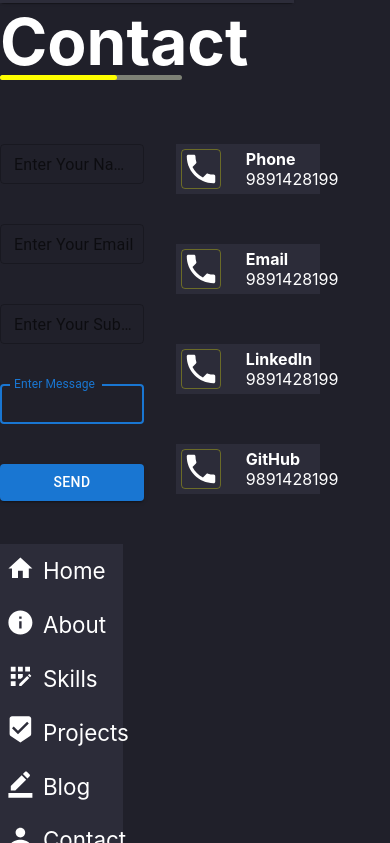
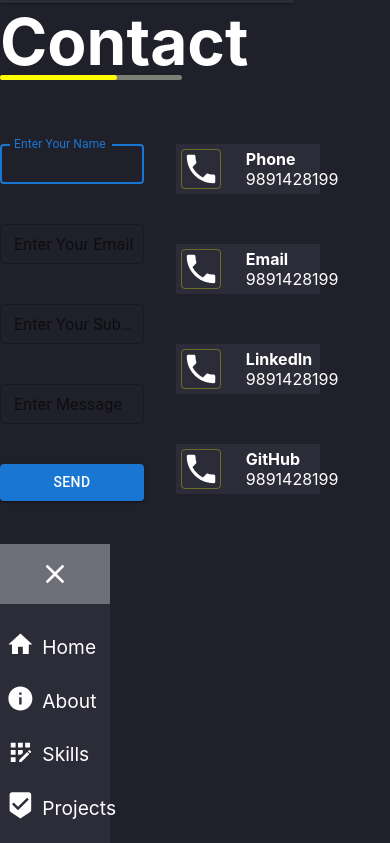
Before and after one commit to vinay3108/portfolio-dev, a Next.js app: page /contact in a window 390 px wide. Shown: the part 841-1684 px from the top of the page. Built offline with nearby package versions, Linux system fonts and the light colour scheme.

Commit message:
v1.0.9 |change right slider for responsiveness

```diff
--- a/Components/ContactUtils/ContactForm.jsx
+++ b/Components/ContactUtils/ContactForm.jsx
@@ -6,9 +6,9 @@ const ContactForm = () => {
   return (
     <ContactFormStyled>
         <TextField id="outlined-basic" label="Enter Your Name" variant="outlined" fullWidth autoFocus={true} size="small" sx={{marginBottom:'40px'}} />
-        <TextField id="outlined-basic" label="Enter Your Email" variant="outlined" fullWidth autoFocus={true} size="small" sx={{marginBottom:'40px'}}/>
-        <TextField id="outlined-basic" label="Enter Your Subject" variant="outlined" fullWidth autoFocus={true} size="small" sx={{marginBottom:'40px'}}/>
-        <TextField id="outlined-basic" label="Enter Message" variant="outlined" fullWidth autoFocus={true} size="small" multiline={true} sx={{marginBottom:'40px'}} />
+        <TextField id="outlined-basic" label="Enter Your Email" variant="outlined" fullWidth  size="small" sx={{marginBottom:'40px'}}/>
+        <TextField id="outlined-basic" label="Enter Your Subject" variant="outlined" fullWidth  size="small" sx={{marginBottom:'40px'}}/>
+        <TextField id="outlined-basic" label="Enter Message" variant="outlined" fullWidth  size="small" multiline={true} sx={{marginBottom:'40px'}} />
         <Button variant='contained' fullWidth >SEND</Button>
 
     </ContactFormStyled>
--- a/Components/Home/MainBanner.jsx
+++ b/Components/Home/MainBanner.jsx
@@ -3,11 +3,13 @@ import { styled } from '@mui/material/styles'
 import {Grid,Box} from '@mui/material';
 import ImageContainer from './ImageContainer';
 import ProjectContainer from './ProjectContainer'
+import SkillsContainer from './SkillsContainer'
 const MainBanner = () => {
   return (
     <MainBannerItem>
     <ImageContainer/>
     <ProjectContainer/>
+    <SkillsContainer/>
     </MainBannerItem>
   )
 }
--- a/Components/Home/ProjectContainer.jsx
+++ b/Components/Home/ProjectContainer.jsx
@@ -13,8 +13,9 @@ const ProjectContainer = () => {
         <span><PrecisionManufacturing/>Projects</span>
         </Box>
         <Box className='project-card-wrapper'>
-        <ProjectCardItem image={image1} widthh={'550px'} heightt={'250px'}/>
-        <ProjectCardItem image={image1} widthh={'550px'} heightt={'250px'}/>
+        <ProjectCardItem image={image1} widthh={'300px'} heightt={'250px'}/>
+        <ProjectCardItem image={image1} widthh={'300px'} heightt={'250px'}/>
+        <ProjectCardItem image={image1} widthh={'300px'} heightt={'250px'}/>
         </Box>
         <Link href={'/projects'}>
         <Button className='explore-btn'>Explore More <NavigateNext/></Button>
--- a/Components/RightSliderUtils/RightSlider.jsx
+++ b/Components/RightSliderUtils/RightSlider.jsx
@@ -1,7 +1,7 @@
 import React,{useState,useEffect} from 'react'
 import { Box } from '@mui/system'
 import { styled } from '@mui/material/styles'
-import {Home,Info,Person,AppRegistration,Beenhere,BorderColor,Menu} from '@mui/icons-material';
+import {Home,Info,Person,AppRegistration,Beenhere,BorderColor,Menu,Close} from '@mui/icons-material';
 import Link from 'next/link'
 const rightSliderData=[
     {
@@ -45,16 +45,22 @@ const rightSliderData=[
 const RightSlider = () => {
     const [hamMenu,setHamMenu]=useState(true);
     const[selectedOption,setSelectedOption]=useState('Home');
+    const [openWindow,setOpenWindow]=useState("100%");
     const handleHam=(value)=>{
         setHamMenu(value);
     }
     const handleOptions=(value)=>{
         setSelectedOption(value);
     }
+    useEffect(()=>{
+        hamMenu?setOpenWindow('100%'):setOpenWindow('60%');
+        console.log(openWindow);
+
+    },[hamMenu,openWindow])
 
 
   return (
-    <RightSliderItem>
+    <RightSliderItem widthh={openWindow}>
         {
         hamMenu?
         <RightSliderOpen handleHam={handleHam} handleOptions={handleOptions}/>
@@ -77,7 +83,9 @@ const RightSliderClosed=(props)=>{
     return (
         <RightSliderClosedItem>
             <div>
-            <Menu style={{marginBottom:'80px'}} onClick={handleChangeClosed} />
+            <Box className="icon-container">
+                <Menu onClick={handleChangeClosed}/>
+            </Box>
             <p>  {props.selectedItem.toUpperCase()}</p>
             </div>
         </RightSliderClosedItem>
@@ -94,6 +102,9 @@ const RightSliderOpen=(props)=>{
     }
     return(
         <RightSliderOpenItem>
+        <Box className="icon-container">
+            <Close onClick={()=>{ props.handleHam(false)}}/>
+        </Box>
         <ul>
         {
             rightSliderData.map((item)=>(
@@ -111,15 +122,36 @@ const RightSliderOpen=(props)=>{
     )
 }
 
-const RightSliderItem=styled(Box)(()=>({
+const RightSliderItem=styled(Box)((props)=>({
     backgroundColor:'#2C2C39',
     height:'100vh',
-    transition:'all 1s linear',
+    transition:'all 0.8s linear',
     color:'#fff',
+    width:`${props.widthh?props.widthh:'100%'}`,
+    float:`${props.widthh=='60%'&&'right'}`
+    // float:'right'
 }))
 
 const RightSliderOpenItem=styled(Box)(()=>({
     transition:'all 1s linear',
+    '.icon-container':{
+        display:'flex',
+        justifyContent:'center',
+        alignItems:'center',
+        width:'100%',
+        height:'60px',
+        marginBottom:'1rem',
+        backgroundColor:'#6e6e79',
+        svg:{
+            fontSize:'2rem',
+            fontWeight:500,
+            transition:"all 0.4s ease-in",
+            '&:hover':{
+                cursor:'pointer',
+                transform:'scale(1.2)',
+            }
+        }
+    },
     ul:{
         listStyle:'none',
         display:'flex',
@@ -133,7 +165,7 @@ const RightSliderOpenItem=styled(Box)(()=>({
             p:{
                 display:'flex',
                 alignItems:'center',
-                fontSize:'1.4rem',
+                fontSize:'1.2rem',
                svg:{
                 fontSize:'1.8rem',
                 marginRight:'8px'
@@ -157,12 +189,17 @@ const RightSliderClosedItem=styled(Box)(()=>({
         alignItems:'center',
         flexDirection:'column',
         transition:'all 0.4s ease',
-        svg:{
-            marginTop:'10px',
-            fontSize:'2rem',
-            "&:hover":{
-                cursor:'pointer'
-            }
+        '.icon-container':{
+            width:'100%',
+            height:'60px',
+            marginBottom:'5rem',
+            backgroundColor:'#6e6e79',
+            svg:{
+                fontSize:'2rem',
+                "&:hover":{
+                    cursor:'pointer'
+                }
+            },
         },
         p:{
 
```
Also changed, not shown: Components/Home/SkillsCard.jsx (added, +41 -0 lines), Components/Home/SkillsContainer.jsx (added, +25 -0 lines).
